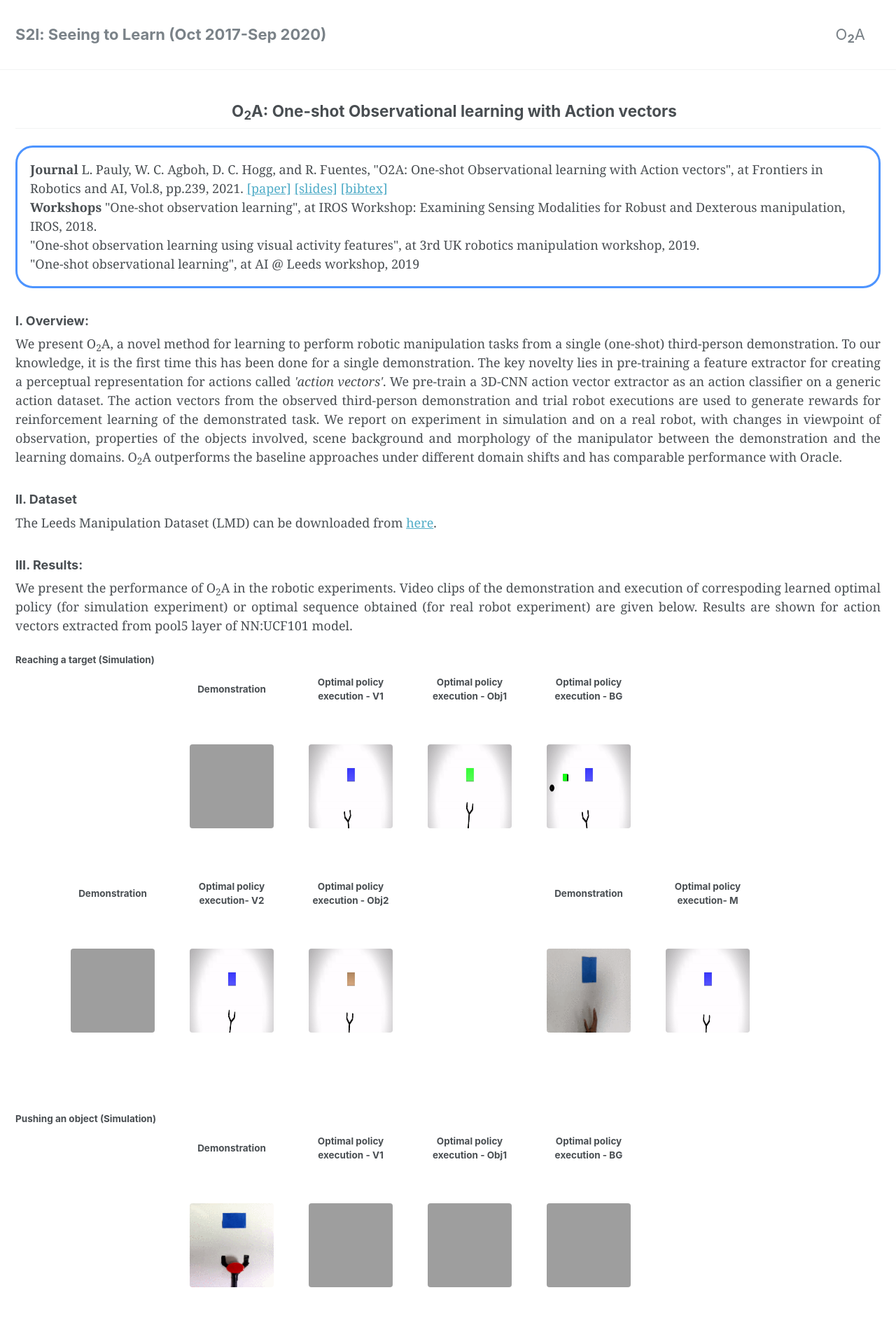
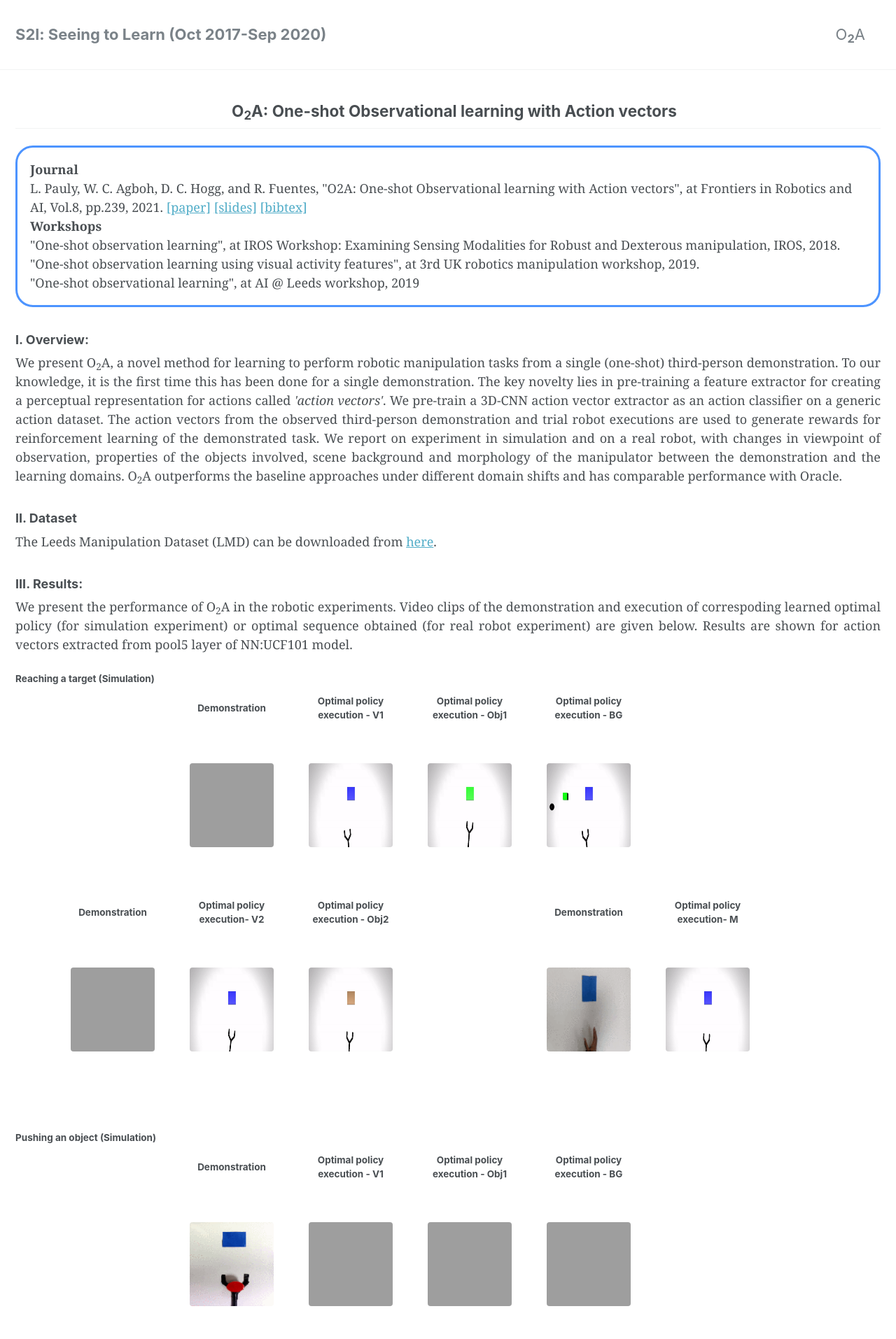
Before and after one commit to leopauly/s2l, a Jekyll site: the page built from _pages/stage1.md, in a window 1280 px wide. Shown: the top 1914 px of the page at 70% size. Built offline with Jekyll 4.4.1, drawn with Linux system fonts in a browser that asks for light colours; grey boxes are pictures that could not be loaded.

```diff
--- a/_pages/stage1.md
+++ b/_pages/stage1.md
@@ -15,7 +15,7 @@ comments:
 <font face="Georgia" size="4">
 <p style="border:3px; border-style:solid; border-radius: 25px; border-color:#4d94ff; padding: 1em;">
 
-<b>Journal</b>
+<b>Journal</b><br>
 L. Pauly, W. C. Agboh, D. C. Hogg, and R. Fuentes, "O2A: One-shot Observational
 learning with Action vectors", at Frontiers in Robotics and AI, Vol.8, pp.239, 2021.
 <a href="https://www.frontiersin.org/articles/10.3389/frobt.2021.686368/full"> [paper]</a>
@@ -24,7 +24,7 @@ learning with Action vectors", at Frontiers in Robotics and AI, Vol.8, pp.239, 2
 [bibtex]
 </a>
 <br>
-<b>Workshops</b>
+<b>Workshops</b><br>
 "One-shot observation learning", at IROS Workshop: Examining Sensing Modalities
 for Robust and Dexterous manipulation, IROS, 2018.<br>
 "One-shot observation learning using visual activity features", at 3rd UK robotics
```
